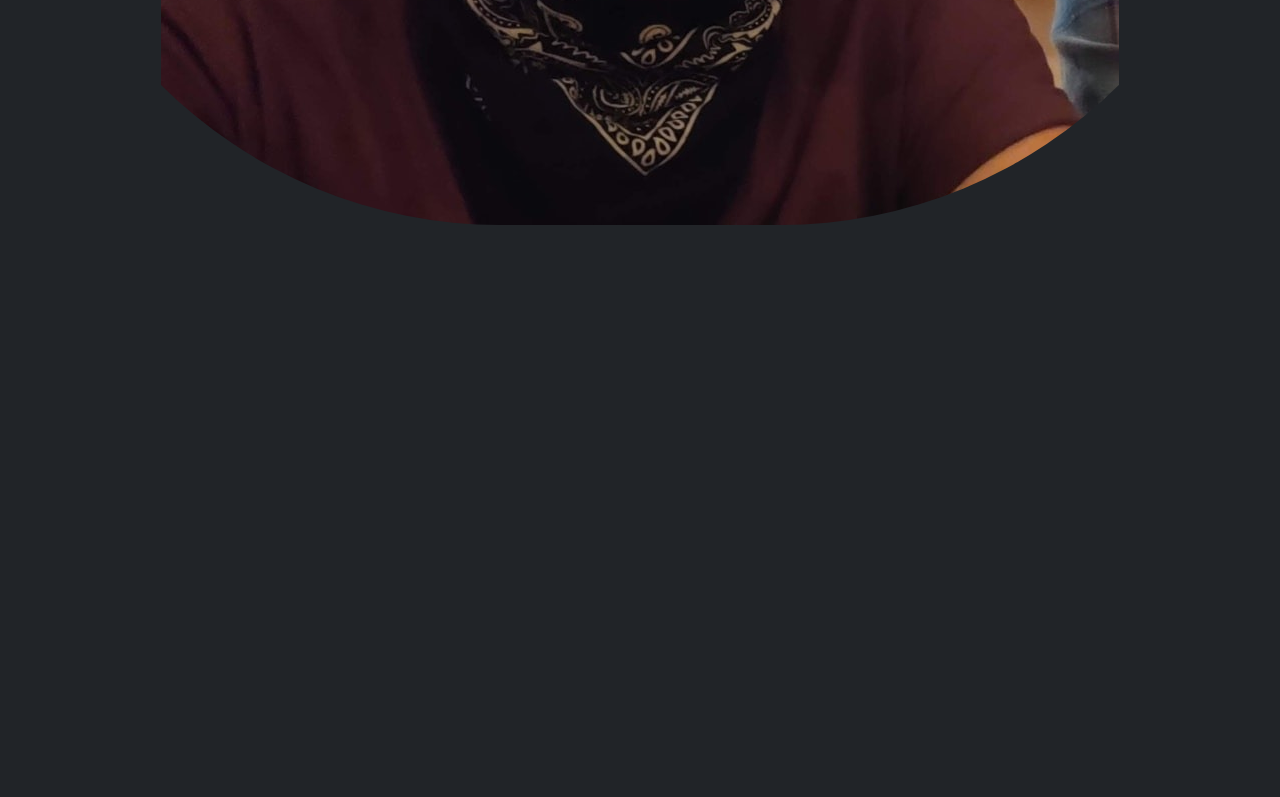
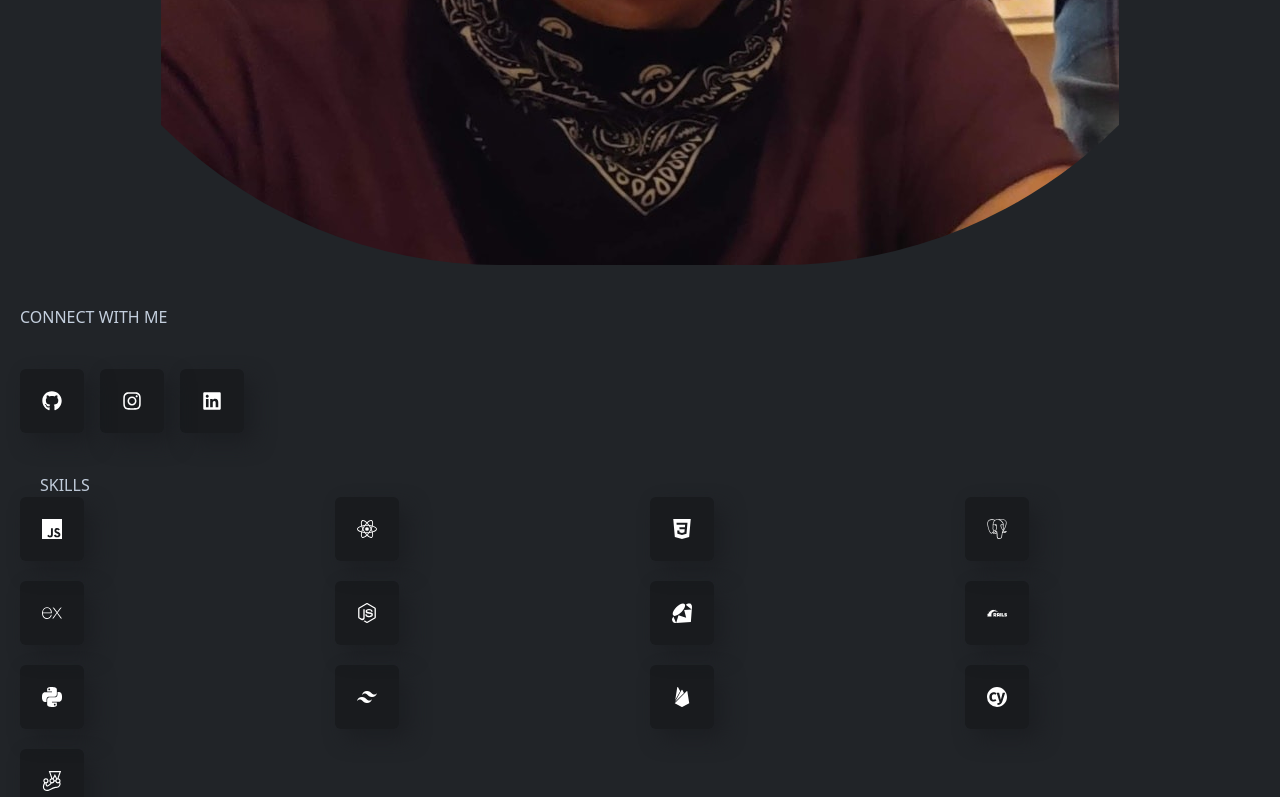
Before and after one commit to CBBell99/portfolio, a React (Create React App) app: page / in a window 1280 px wide. Shown: the part 1107-1904 px from the top of the page. Before the commit the page ends 1332 px from the top, so only its background shows below. Built offline with nearby package versions, Linux system fonts and the light colour scheme.

Commit message:
add Skills component and styling

```diff
--- a/src/App.css
+++ b/src/App.css
@@ -1,7 +1,10 @@
+* {
+  box-sizing: border-box;
+}
+
 body {
   top: 0;
   left: 0;
-
   background-color: #212428;
 }
 
@@ -9,3 +12,25 @@
   max-width: 80%;
   max-height: 80%;
 }
+
+.icon {
+  display: inline-flex;
+  align-items: center;
+  justify-content: center;
+  border-radius: .375rem;
+  font-size: 1.25rem;
+  width: 4rem;
+  height: 4rem;
+  background-color: rgba(0,0,0,.25);
+  color :white;
+  box-shadow: 10px 10px 20px #1c1e22;
+}
+
+.icon:hover{
+  color: #ff014f;
+  cursor: pointer;
+  transform: translateY(-0.25rem);
+  transition-duration: 300ms;
+  background-color: rgba(0,0,0,.4);
+}
+/* w-16 h-16 bg-black bg-opacity-25 text-greyLight text-xl inline-flex items-center justify-center rounded-md shadow-shadowOne hover:bg-opacity-40 hover:-translate-y-1 transition-all hover:text-accent cursor-pointer duration-300; */
--- a/src/App.js
+++ b/src/App.js
@@ -1,12 +1,16 @@
 import "./App.css";
 import Navbar from "./components/Navbar";
 import Home from "./components/Home";
+import Skills from './components/Skills';
 
 function App() {
   return (
     <>
       <Navbar />
-      <Home />
+      <div className="max-w-screen-xl mx-auto">
+        <Home />
+        <Skills />
+      </div>
     </>
   );
 }
--- a/src/components/Home.jsx
+++ b/src/components/Home.jsx
@@ -1,14 +1,15 @@
-import React from "react";
-import { useTypewriter, Cursor } from "react-simple-typewriter";
-import cbell from "../images/chrisProfilePic.jpg";
+import { useTypewriter, Cursor } from 'react-simple-typewriter';
+import { FaGithub, FaLinkedin, FaInstagram } from 'react-icons/fa';
+
+import cbell from '../images/chrisProfilePic.jpg';
 
 function Home() {
   const [text] = useTypewriter({
     words: [
-      "Professional Chef.",
-      "Full Stack Web Developer.",
-      "friend.",
-      "Full Stack Web Developer.",
+      'Professional Chef.',
+      'Full Stack Web Developer.',
+      'friend.',
+      'Full Stack Web Developer.',
     ],
     loop: 1,
   });
@@ -32,8 +33,22 @@
           fast-paced training program for 12 weeks.
         </p>
       </div>
-      <div className="max-h- flex justify-center rounded-full overflow-hidden">
+      <div className="max-h- flex justify-center rounded-full overflow-hidden mt-10">
         <img src={cbell} alt="" className="max-h-full max-w-full" />
+      </div>
+      <div className="mt-10">
+        <h2 className="text-greyLight">CONNECT WITH ME</h2>
+        <div className="flex gap-4 mt-10 ">
+          <span className="icon">
+            <FaGithub />
+          </span>
+          <span className="icon">
+            <FaInstagram />
+          </span>
+          <span className="icon">
+            <FaLinkedin />
+          </span>
+        </div>
       </div>
     </section>
   );
--- /dev/null
+++ b/src/components/Skills.jsx
@@ -0,0 +1,67 @@
+import React from 'react';
+import {
+  SiJavascript,
+  SiCss3,
+  SiPostgresql,
+  SiExpress,
+  SiNodedotjs,
+  SiPython,
+  SiFirebase,
+  SiJest,
+  SiCypress,
+  SiRuby,
+  SiRubyonrails,
+  SiTailwindcss,
+  SiReact,
+} from 'react-icons/si';
+
+function Skills() {
+  return (
+    <section className="mx-5">
+      <h2 className="pt-10 px-5 text-greyLight">SKILLS</h2>
+      <div className="grid grid-cols-4 gap-5">
+        <span className="icon">
+          <SiJavascript />
+        </span>
+        <span className="icon">
+          <SiReact />
+        </span>
+        <span className="icon">
+          <SiCss3 />
+        </span>
+        <span className="icon">
+          <SiPostgresql />
+        </span>
+        <span className="icon">
+          <SiExpress />
+        </span>
+        <span className="icon">
+          <SiNodedotjs />
+        </span>
+        <span className="icon">
+          <SiRuby />
+        </span>
+        <span className="icon">
+          <SiRubyonrails />
+        </span>
+        <span className="icon">
+          <SiPython />
+        </span>
+        <span className="icon">
+          <SiTailwindcss />
+        </span>
+        <span className="icon">
+          <SiFirebase />
+        </span>
+        <span className="icon">
+          <SiCypress />
+        </span>
+        <span className="icon">
+          <SiJest />
+        </span>
+      </div>
+    </section>
+  );
+}
+
+export default Skills;
--- a/src/constants.js
+++ b/src/constants.js
@@ -3,44 +3,7 @@
 import houseMarketplace from "./images/house-marketplace.png";
 import loyaltree from "./images/loyaltree.png";
 
-const skillsList = [
-  {
-    src: "https://cdn.jsdelivr.net/gh/devicons/devicon/icons/javascript/javascript-plain.svg",
-    name: "JavaScript",
-  },
-  {
-    src: "https://cdn.jsdelivr.net/gh/devicons/devicon/icons/ruby/ruby-plain-wordmark.svg",
-    name: "Ruby",
-  },
-  {
-    src: "https://cdn.jsdelivr.net/gh/devicons/devicon/icons/css3/css3-plain-wordmark.svg",
-    name: "CSS",
-  },
-  {
-    src: "https://cdn.jsdelivr.net/gh/devicons/devicon/icons/tailwindcss/tailwindcss-plain.svg",
-    name: "TailwindCSS",
-  },
-  {
-    src: "https://cdn.jsdelivr.net/gh/devicons/devicon/icons/nodejs/nodejs-plain-wordmark.svg",
-    name: "NodeJS",
-  },
-  {
-    src: "https://cdn.jsdelivr.net/gh/devicons/devicon/icons/react/react-original-wordmark.svg",
-    name: "React",
-  },
-  {
-    src: "https://cdn.jsdelivr.net/gh/devicons/devicon/icons/postgresql/postgresql-plain-wordmark.svg",
-    name: "PostgreSQL",
-  },
-  {
-    src: "https://cdn.jsdelivr.net/gh/devicons/devicon/icons/git/git-plain-wordmark.svg",
-    name: "Git",
-  },
-  {
-    src: "https://cdn.jsdelivr.net/gh/devicons/devicon/icons/express/express-original-wordmark.svg",
-    name: "Express.js",
-  },
-];
+
 
 const projects = [
   {
@@ -85,4 +48,4 @@
   },
 ];
 
-export { skillsList, projects };
+export { projects };
```
